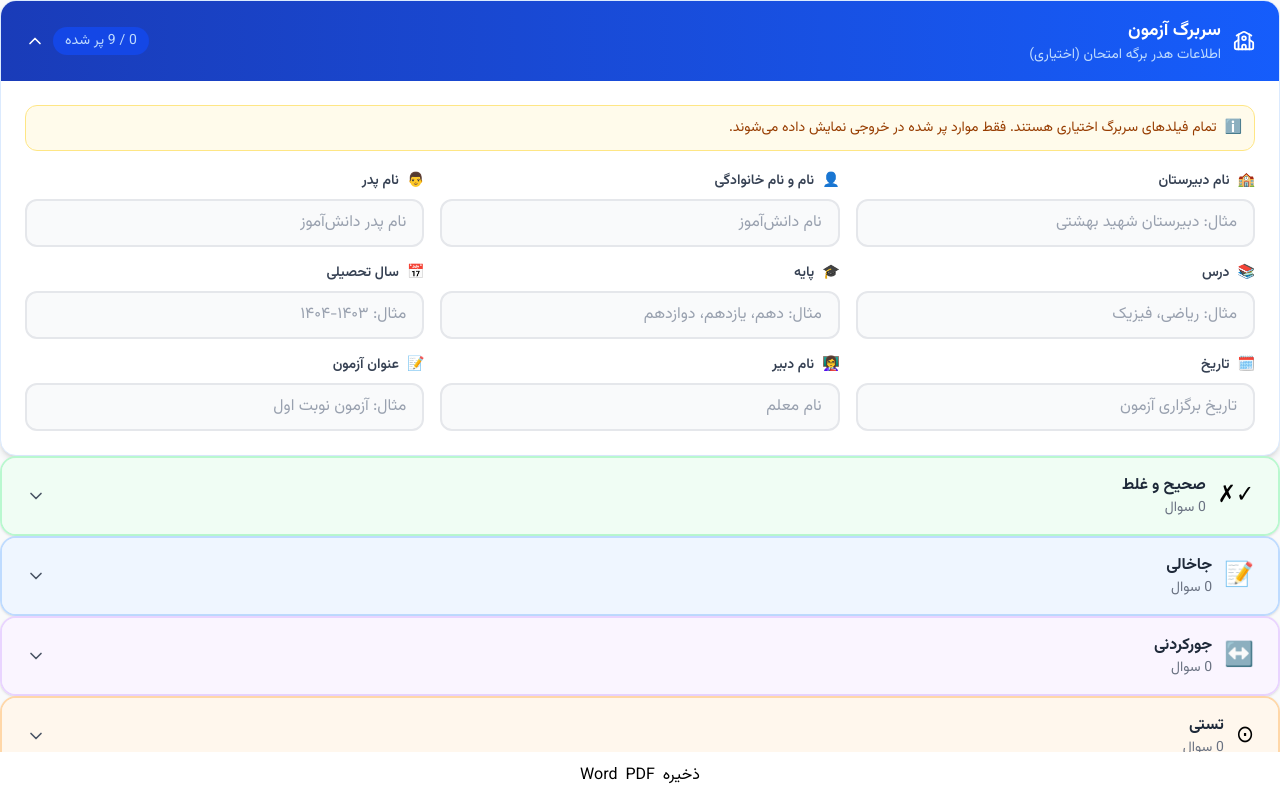
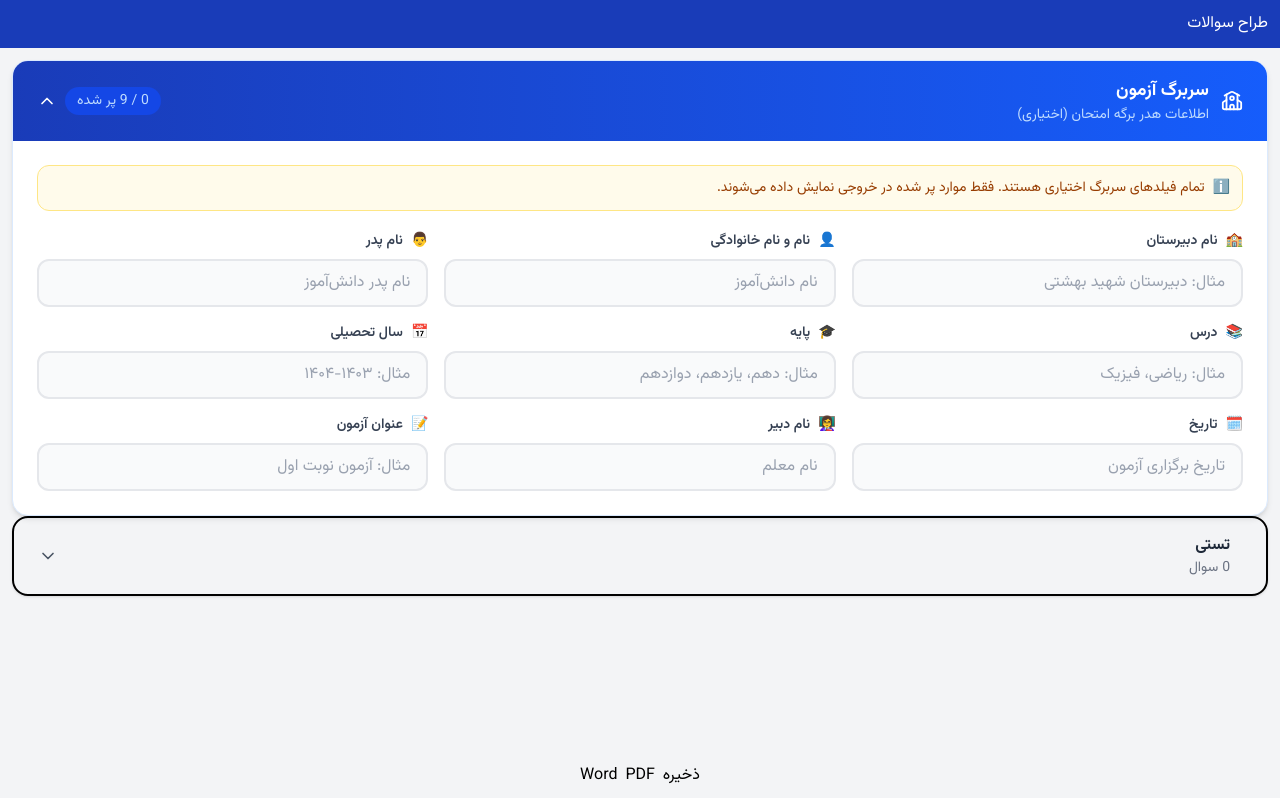
Before and after one commit to pahang52/Exam-maker, a React (Vite) app: page / in a window 1280 px wide. Shown: the top 798 px of the page. Built offline with nearby package versions, Linux system fonts and the light colour scheme.

Commit message:
Update App.tsx

```diff
--- a/src/App.tsx
+++ b/src/App.tsx
@@ -1,53 +1,45 @@
-import React, { useState, useEffect } from "react";
-import { v4 as uuidv4 } from "uuid";
+import React, { useEffect, useState } from 'react';
+import { v4 as uuidv4 } from 'uuid';
 
 import {
   Question,
   QuestionType,
   HeaderInfo,
-  ExamData,
-} from "./types";
+  ExamData
+} from './types';
 
-import { saveExam, getAllExams } from "./utils/storage";
-import { exportPDF, exportWord } from "./utils/export";
+import { saveExam, getAllExams } from './utils/storage';
+import { exportPDF, exportWord } from './utils/export';
 
-import HeaderForm from "./components/HeaderForm";
-import QuestionSection from "./components/QuestionSection";
-import ExamList from "./components/ExamList";
-
-const QUESTION_TYPES: { type: QuestionType; icon: string; bgColor: string; borderColor: string }[] = [
-  { type: "true-false", icon: "✓✗", bgColor: "bg-green-50", borderColor: "border-green-200" },
-  { type: "fill-blank", icon: "📝", bgColor: "bg-blue-50", borderColor: "border-blue-200" },
-  { type: "matching", icon: "↔️", bgColor: "bg-purple-50", borderColor: "border-purple-200" },
-  { type: "multiple-choice", icon: "⊙", bgColor: "bg-orange-50", borderColor: "border-orange-200" },
-  { type: "short-answer", icon: "✏️", bgColor: "bg-yellow-50", borderColor: "border-yellow-200" },
-  { type: "descriptive", icon: "📄", bgColor: "bg-red-50", borderColor: "border-red-200" },
-];
+import HeaderForm from './components/HeaderForm';
+import QuestionSection from './components/QuestionSection';
+import ExamList from './components/ExamList';
 
 const defaultHeader: HeaderInfo = {
-  schoolName: "",
-  studentName: "",
-  fatherName: "",
-  subject: "",
-  grade: "",
-  academicYear: "",
-  date: "",
-  teacherName: "",
-  examTitle: "",
+  schoolName: '',
+  studentName: '',
+  fatherName: '',
+  subject: '',
+  grade: '',
+  academicYear: '',
+  date: '',
+  teacherName: '',
+  examTitle: '',
 };
 
-type Tab = "designer" | "saved";
+type Tab = 'designer' | 'saved';
 
-export default function App() {
-  const [activeTab, setActiveTab] = useState<Tab>("designer");
+const App: React.FC = () => {
+  const [activeTab, setActiveTab] = useState<Tab>('designer');
   const [header, setHeader] = useState<HeaderInfo>(defaultHeader);
   const [questions, setQuestions] = useState<Question[]>([]);
   const [examId, setExamId] = useState(uuidv4());
   const [savedExams, setSavedExams] = useState<ExamData[]>([]);
+  const [notification, setNotification] = useState<string | null>(null);
 
   useEffect(() => {
+    console.log("APP LOADED");
     setSavedExams(getAllExams());
-    console.log("APP LOADED");
   }, []);
 
   const totalScore = questions.reduce((sum, q) => sum + q.score, 0);
@@ -62,41 +54,73 @@ export default function App() {
   });
 
   const handleSave = () => {
+    if (!questions.length) return alert('سوالی وجود ندارد');
+
     saveExam(getExamData());
     setSavedExams(getAllExams());
+    alert('ذخیره شد');
   };
 
-  const handlePDF = () => exportPDF(getExamData() as any);
-  const handleWord = () => exportWord(getExamData());
+  const handlePDF = async () => {
+    try {
+      await exportPDF(getExamData());
+      alert('PDF ساخته شد');
+    } catch (e) {
+      console.log(e);
+      alert('خطا در PDF');
+    }
+  };
+
+  const handleWord = async () => {
+    try {
+      await exportWord(getExamData());
+      alert('Word ساخته شد');
+    } catch (e) {
+      console.log(e);
+      alert('خطا در Word');
+    }
+  };
 
   return (
-    <div dir="rtl" className="min-h-screen bg-gray-50">
+    <div className="min-h-screen bg-gray-100" dir="rtl">
 
+      <header className="bg-blue-800 text-white p-3">
+        <h1>طراح سوالات</h1>
+      </header>
+
+      <main className="p-3">
+
+        {activeTab === 'designer' ? (
+          <>
             <HeaderForm header={header} onChange={setHeader} />
 
-      {QUESTION_TYPES.map((qt) => (
             <QuestionSection
-          key={qt.type}
-          type={qt.type}
-          questions={questions.filter(q => q.type === qt.type)}
+              type={'multiple-choice'}
+              questions={questions}
               allQuestionsCount={questions.length}
               startIndex={1}
               onAdd={(q) => setQuestions([...questions, q])}
-          onUpdate={() => {}}
-          onDelete={(id) => setQuestions(questions.filter(q => q.id !== id))}
-          icon={qt.icon}
-          bgColor={qt.bgColor}
-          borderColor={qt.borderColor}
+              onUpdate={(q) =>
+                setQuestions(prev => prev.map(p => p.id === q.id ? q : p))
+              }
+              onDelete={(id) =>
+                setQuestions(prev => prev.filter(p => p.id !== id))
+              }
             />
-      ))}
 
-      <div className="fixed bottom-0 left-0 right-0 bg-white p-3 flex gap-2 justify-center">
+            <div className="flex gap-2 fixed bottom-3 left-0 right-0 justify-center">
               <button onClick={handleSave}>ذخیره</button>
               <button onClick={handlePDF}>PDF</button>
               <button onClick={handleWord}>Word</button>
             </div>
+          </>
+        ) : (
+          <ExamList exams={savedExams} />
+        )}
 
-      <ExamList exams={savedExams} onEdit={() => {}} />
+      </main>
     </div>
   );
-}
+};
+
+export default App;
```
Lines whose indentation alone changed are shown as unchanged.
